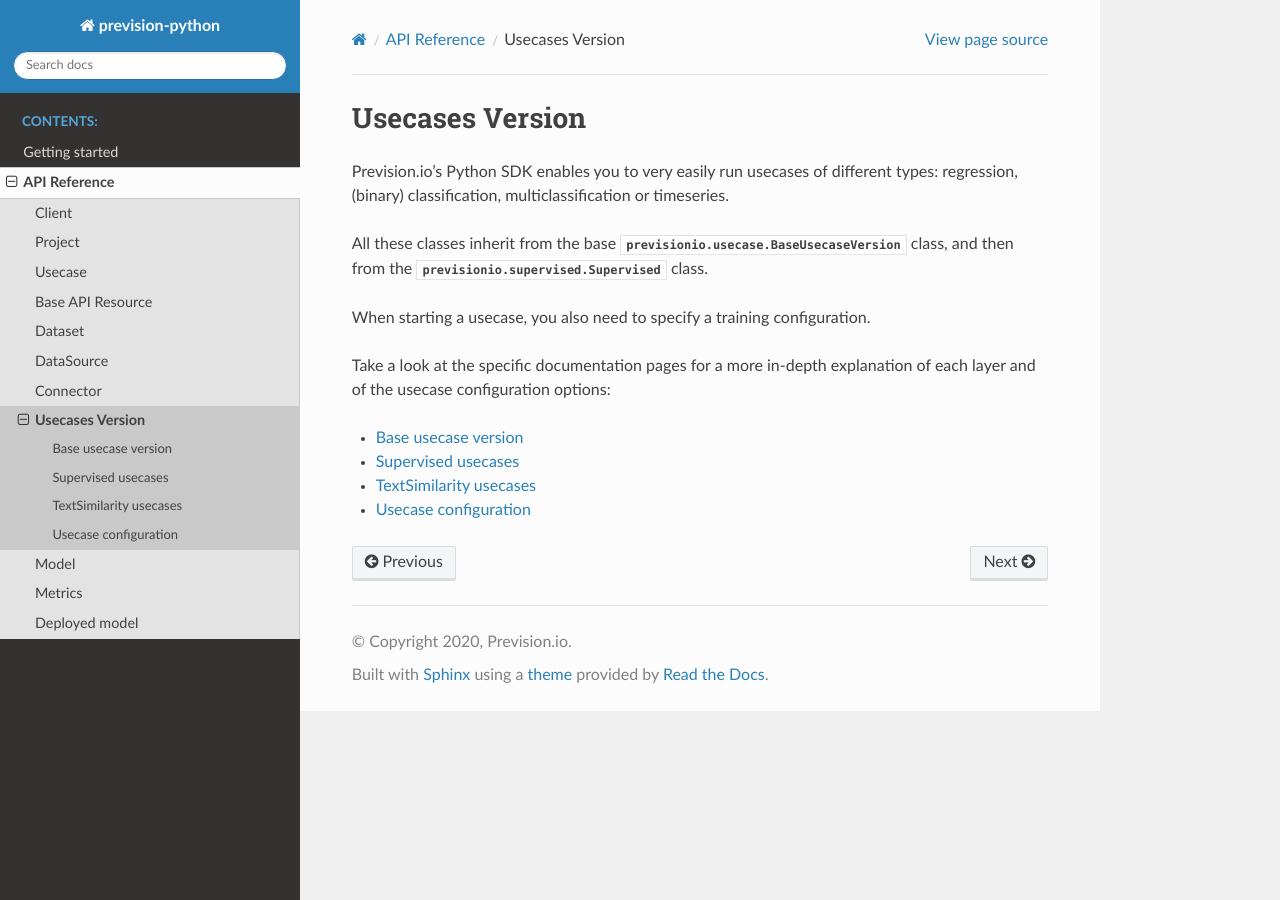
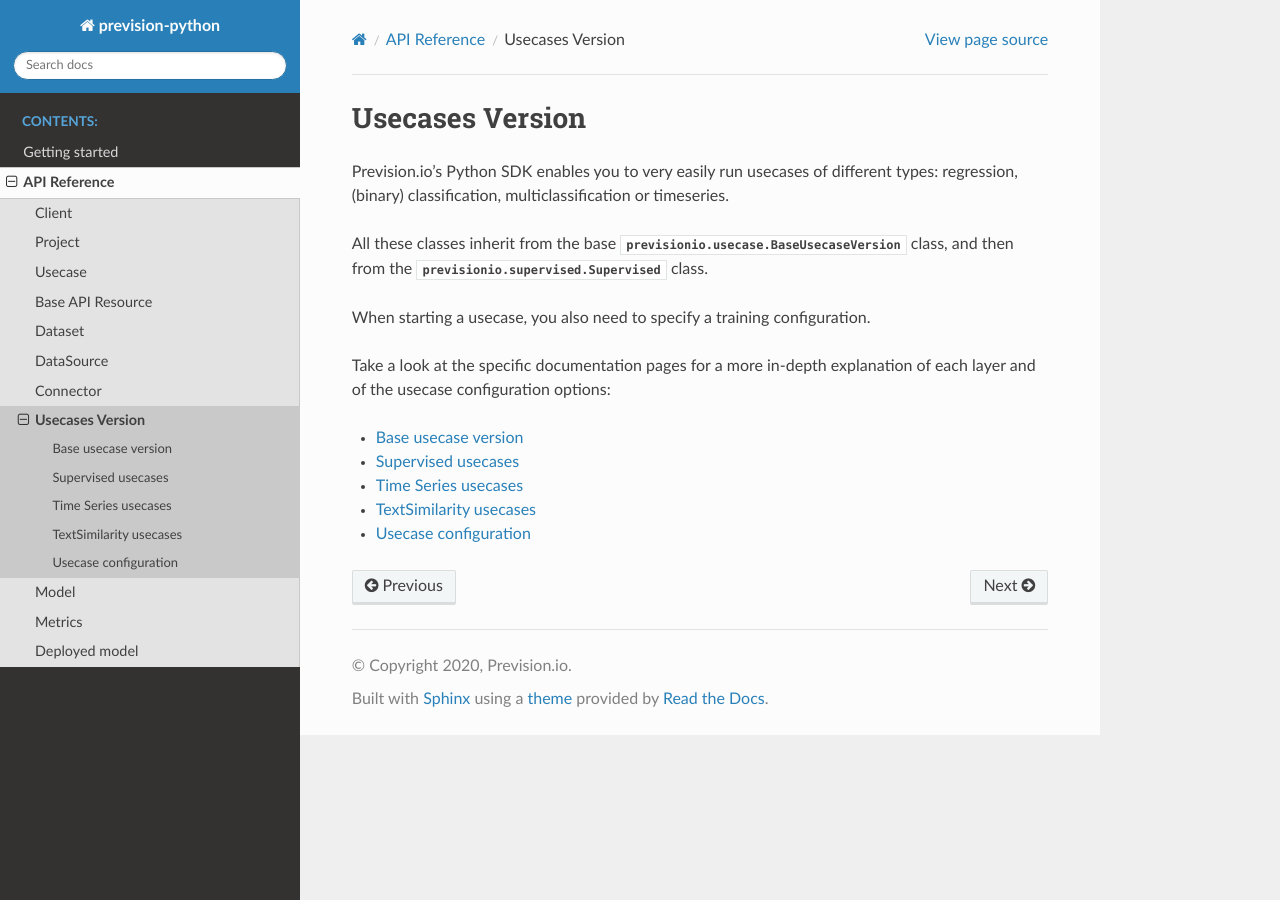
Before and after one commit to previsionio/prevision-python, a Sphinx documentation site: the page built from docs/source/api/usecases_version.rst, in a window 1280 px wide. Built offline with Sphinx 7.4.7 and the Read the Docs theme 2.0.0, drawn with Linux system fonts in a browser that asks for light colours; formulas are drawn with MathJax 3.

Commit message:
refactor: display time series doc on another page and add reference label

```diff
--- a/docs/source/api/usecases/supervised.rst
+++ b/docs/source/api/usecases/supervised.rst
@@ -4,7 +4,3 @@ Supervised usecases
 .. automodule:: previsionio.supervised
     :members:
     :show-inheritance:
-
-.. automodule:: previsionio.timeseries
-    :members:
-    :show-inheritance:
--- /dev/null
+++ b/docs/source/api/usecases/time_series.rst
@@ -0,0 +1,8 @@
+.. _time_series_reference:
+
+Time Series usecases
+====================
+
+.. automodule:: previsionio.timeseries
+    :members:
+    :show-inheritance:
--- a/docs/source/api/usecases_version.rst
+++ b/docs/source/api/usecases_version.rst
@@ -17,5 +17,6 @@ and of the usecase configuration options:
 
    usecases/base_usecase.rst
    usecases/supervised.rst
+   usecases/time_series.rst
    usecases/text_similarity.rst
    usecases/config.rst
```
